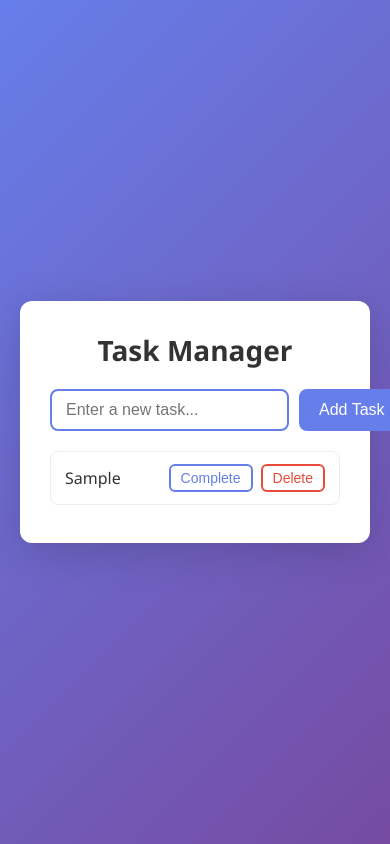
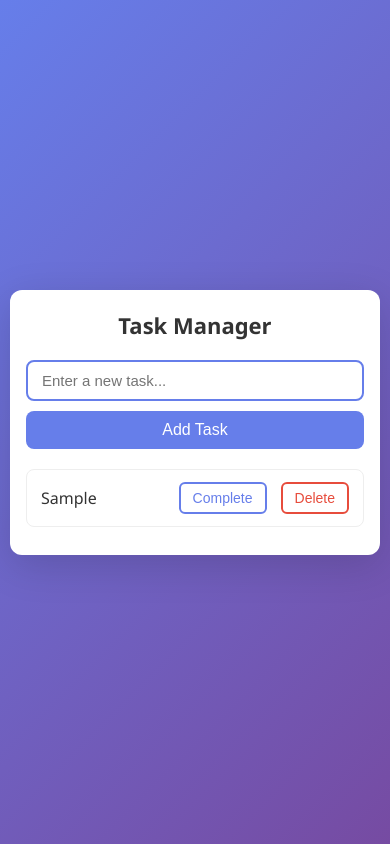
Before and after one commit to SahirAli7/task-manager, a plain HTML site: page index.html in a window 390 px wide. Both pictures are taken after typing "Sample" into the empty fields and a click on the button "Add Task". Drawn offline with Linux system fonts and the light colour scheme.

Commit message:
Add responsive media query for mobile screens

```diff
--- a/style.css
+++ b/style.css
@@ -148,3 +148,39 @@ h1 {
   background: #e74c3c;
   color: #fff;
 }
+
+@media (max-width: 480px) {
+  body {
+    padding: 10px;
+  }
+
+  .container {
+    padding: 20px 16px;
+  }
+
+  h1 {
+    font-size: 22px;
+  }
+
+  #taskForm {
+    flex-direction: column;
+  }
+
+  #taskInput {
+    font-size: 15px;
+  }
+
+  #taskForm button {
+    width: 100%;
+  }
+
+  #taskList li {
+    flex-wrap: wrap;
+    gap: 6px;
+  }
+
+  .complete-btn,
+  .delete-btn {
+    padding: 6px 12px;
+  }
+}
```
